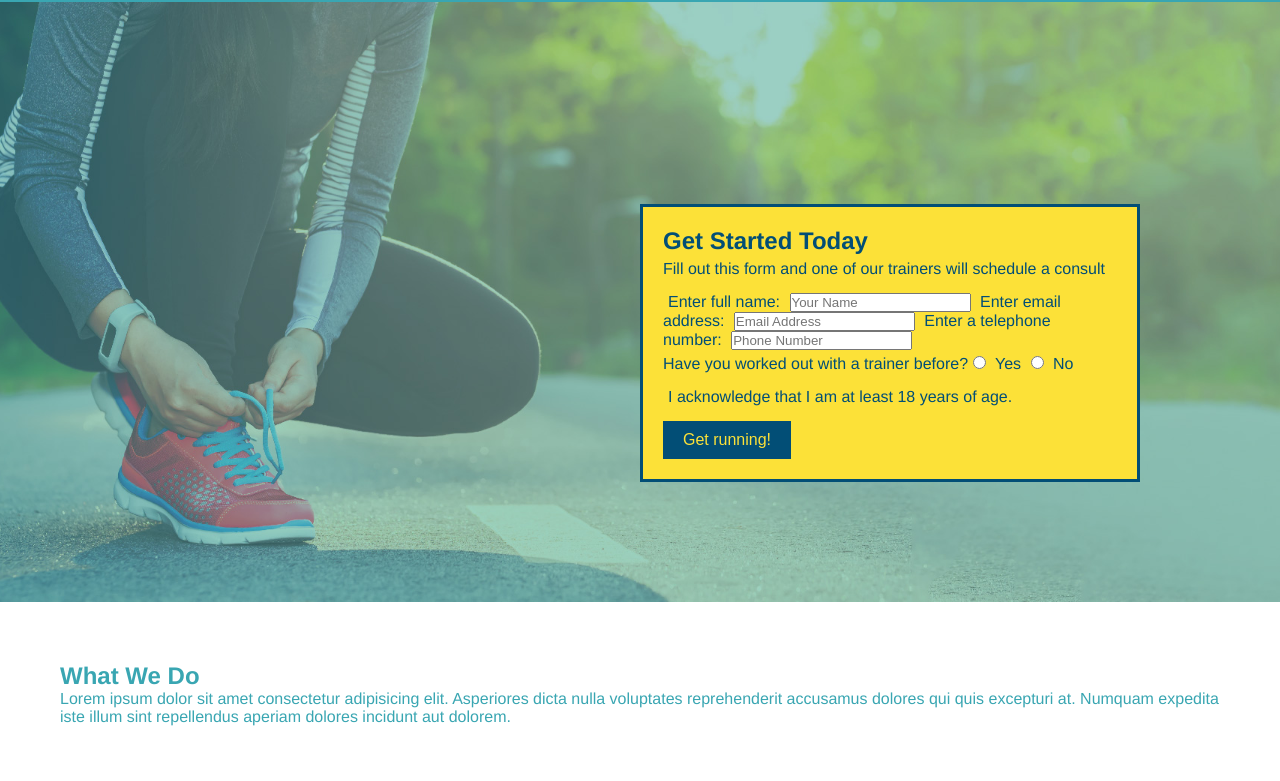
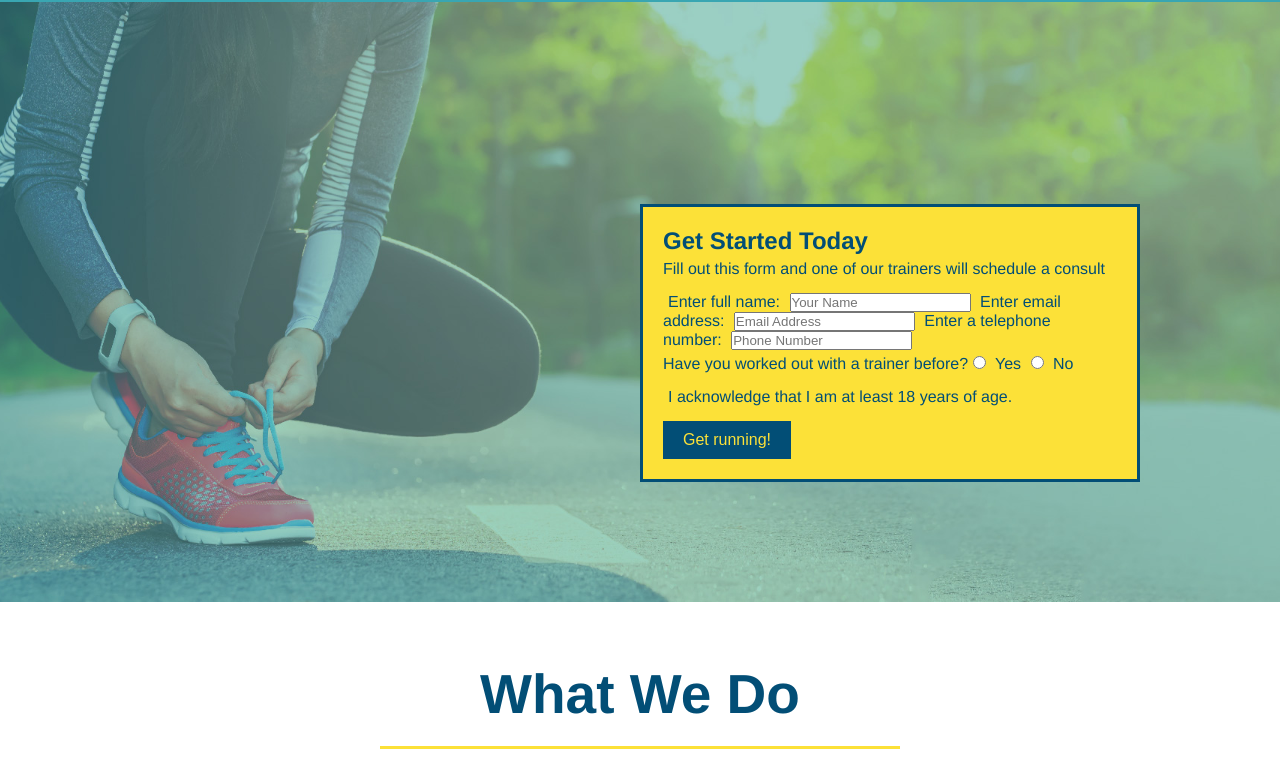
Before and after one commit to fedieaj/run-buddy, a plain HTML site: page index.html in a window 1280 px wide. Shown: the part 98-879 px from the top of the page. Drawn offline with Linux system fonts and the light colour scheme; files whose address does not match are found by name.

Commit message:
styled what we do section

```diff
--- a/assets/css/style.css
+++ b/assets/css/style.css
@@ -80,11 +80,9 @@ section {
 font-size: 24px;
 margin: 0;
 }
-
 .hero-form p {
     margin: 5px 0 15px 0;
 }
-
 .form-input {
     border: 1px solid #024e76;
     display: block;
@@ -94,11 +92,9 @@ margin: 0;
     width: 100%;
     margin-bottom: 15px;
 }
-
 .hero-form label {
     margin: 0 5px;
 }
-
 .hero-form button {
     color: #fce138;
     background-color: #024e76;
@@ -107,3 +103,23 @@ margin: 0;
     font-size: 16px;
 }
 /* Hero Style End */
+.intro {
+    text-align: center;
+}
+.intro h2 {
+    font-size: 55px;
+    color: #024e76;
+    margin-bottom: 35px;
+    padding: 0 100px 20px 100px;
+    border-bottom: 3px solid #fce138;
+}
+.intro h2 {
+    display: inline-block;
+}
+.intro p {
+    line-height: 1.7;
+    color: #39a6b2;
+    width: 80%;
+    font-size: 20px;
+    margin: 0 auto;
+}
--- a/index.html
+++ b/index.html
@@ -67,53 +67,45 @@
         <!-- end hero -->
 
         <!-- "what we do" section -->
-        <section id="what-we-do">
+        <section id="what-we-do" class="intro">
             <h2>What We Do</h2>
             <p>
-                Lorem ipsum dolor sit amet consectetur adipisicing elit. Asperiores dicta nulla voluptates reprehenderit accusamus dolores qui quis excepturi at. Numquam expedita iste illum sint repellendus aperiam dolores incidunt aut dolorem.
+                butcher selfies chambray shabby chic gentrify readymade yr Echo Park XOX Tumblr normcore Banksy direct trade Blue Bottle chillwave you probably haven't heard of them single-origin coffee Vice fanny pack fixie Odd Future Austin fingerstache pickled twee synth Wes Anderson THundercats viral bitters flannel meggins narwhal Marfa Schlitz sustainable Intelligentsia umami deep v craft
             </p>
         </section>
-
         <!-- "what you do" section-->
         <section id="what-you-do">
             <h2>What You Do</h2>
-
             <div>
                 <!-- insert this img element -->
                 <img src="./assets/images/step-1.svg" alt="Whoops"/>
                 <h3>Step 1: Fill Out the Form Above.</h3>
                 <p>You're already here, so why not?</p>
             </div>
-
             <div>
                 <img src="./assets/images/step-2.svg" alt="Whoops!" />
                 <h3>Step 2: Consult with One of Our Trainers.</h3>
                 <p>Are you here to build muscle, lose weight, or just feel good?</p>
             </div>
-
             <div>
                 <img src=".assets/images/step-3.svg" alt="Whoops!" />
                 <h3>Step 3: Get Running.</h3>
                 <p>Hit the ground running (literally) once your trainer lays out your plan.</p>
             </div>
-
             <div>
                 <img src="./assets/images/step-3.svg" alt="Whoops!" />
                 <h3>Step 4: See Result.</h3>
                 <p>Bi-weekly checkins with your trainer will keep you focused.</p>
             </div>
         </section>
-
         <!-- "meet the trainers" section -->
         <section>
             <h2>Meet The Trainers</h2>
         </section>
-
         <!-- "reach out" section -->
         <section>
             <h2>Reach Out</h2>
         </section>
-
         <!-- footer -->
         <footer>
             <h2>❤️ Made with love by Run Buddy.</h2>
```
